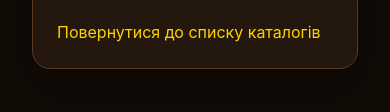
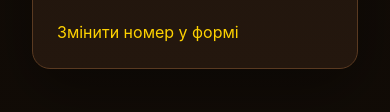
Before and after one commit to dolotaua/Registration-form, a plain HTML site: page pages/confirm-phone.html in a window 390 px wide. Shown: the part 640-752 px from the top of the page. Drawn offline with Linux system fonts and the light colour scheme.

Commit message:
Update confirm-phone.html

```diff
--- a/pages/confirm-phone.html
+++ b/pages/confirm-phone.html
@@ -48,7 +48,7 @@
       </div>
       <p id="confirmStatus" class="status-message" role="status" aria-live="polite"></p>
       <div class="back-link">
-        <a href="../index.html">Повернутися до списку каталогів</a>
+        <a href="../index.html">Змінити номер у формі</a>
       </div>
     </section>
   </div>
```
